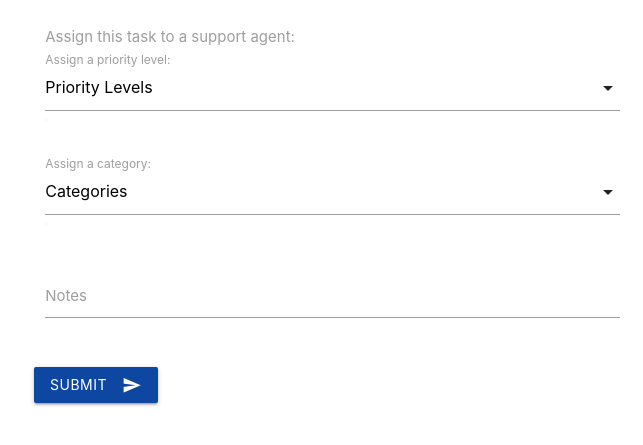
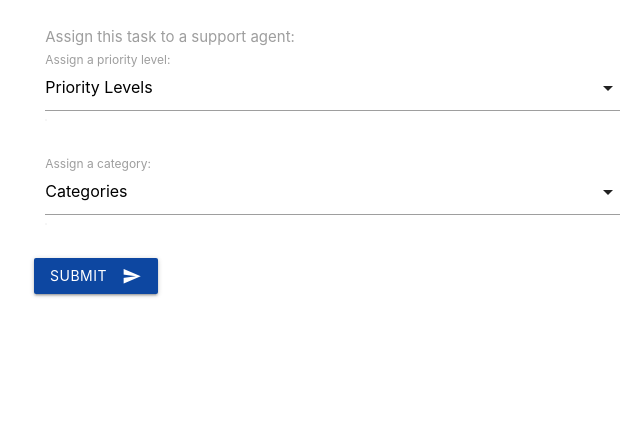
Before and after one commit to jscpeterson/help-desk, a Django app: template templates/tickets/assign_ticket.html in a window 1280 px wide. Shown: the part 197-642 px from the top of the page, without its empty margins (158-801 px from the left). Run offline with Django 3.2, Linux system fonts and the light colour scheme; the template is opened without the code that fills it, so the values that code supplies are empty.

Commit message:
Remove notes from assign_ticket form

```diff
--- a/templates/tickets/assign_ticket.html
+++ b/templates/tickets/assign_ticket.html
@@ -52,14 +52,6 @@
     </div>
   </div> <!-- Row end -->
 
-  <div class="row">
-    <div class="input-field col s12 m8">
-      <textarea name="notes" id="id_notes" class="materialize-textarea"></textarea>
-      <label for="id_notes">Notes</label>
-    </div>
-  </div>
-
-
   <div id="buttonDiv">
     <button class="btn waves-effect waves-light hoverable blue darken-4" id="btn" type="submit" name="action">Submit
     <i class="material-icons right">send</i>
--- a/tickets/forms.py
+++ b/tickets/forms.py
@@ -45,10 +45,6 @@ class AssignTicketForm(Form):
             choices=category_choices,
         )
 
-        self.fields['notes'] = forms.CharField(
-            required=False
-        )
-
 
 class ResolveTicketForm(Form):
 
--- a/tickets/views.py
+++ b/tickets/views.py
@@ -105,7 +105,6 @@ def assign_ticket(request, *args, **kwargs):
             ticket.assignee = data.get('assignee')
             ticket.priority = data.get('priority')
             ticket.category = data.get('category')
-            ticket.notes = data.get('notes')
             ticket.assignment_date = timezone.now()
             ticket.assigned_by = request.user
             ticket.save()
```
